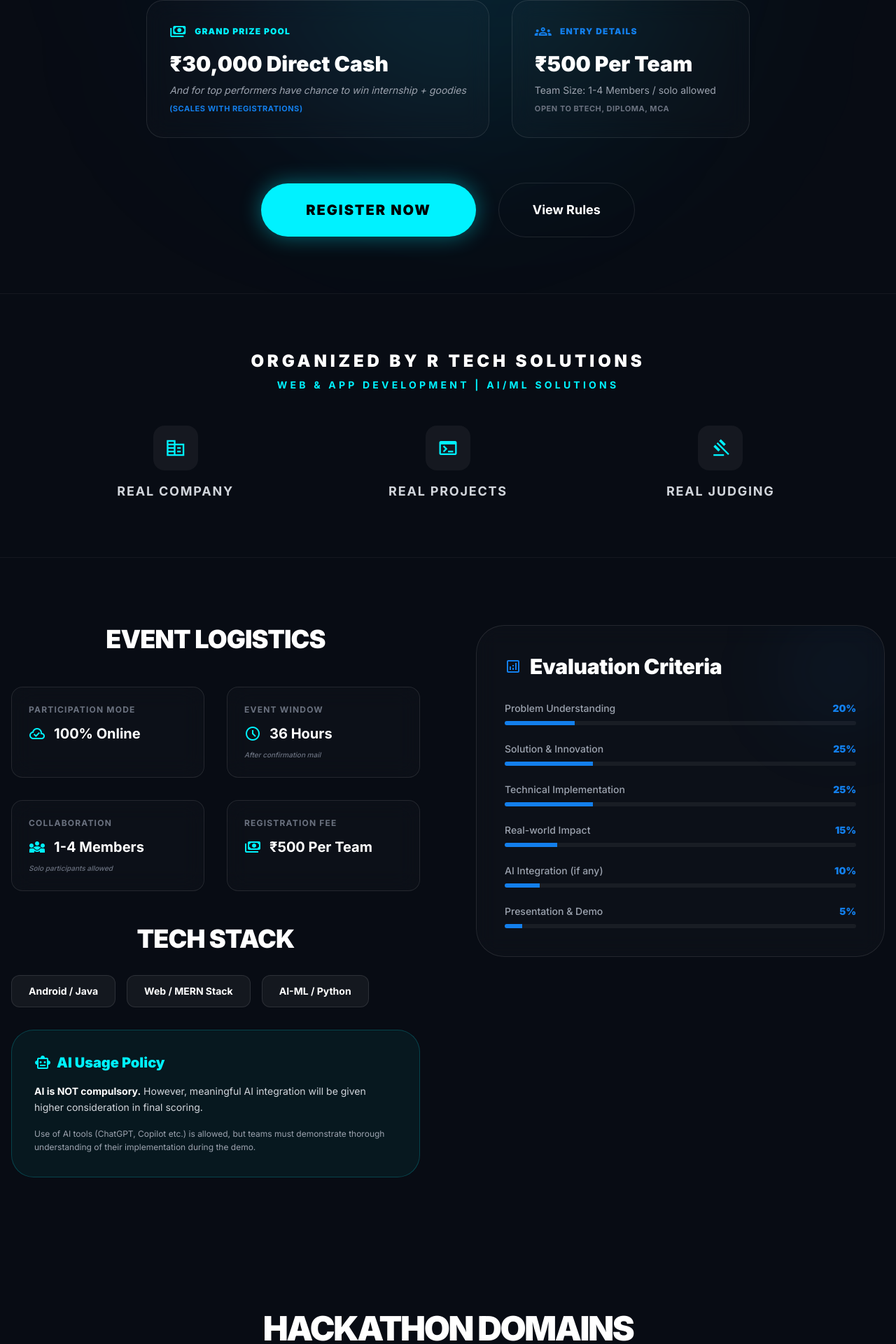
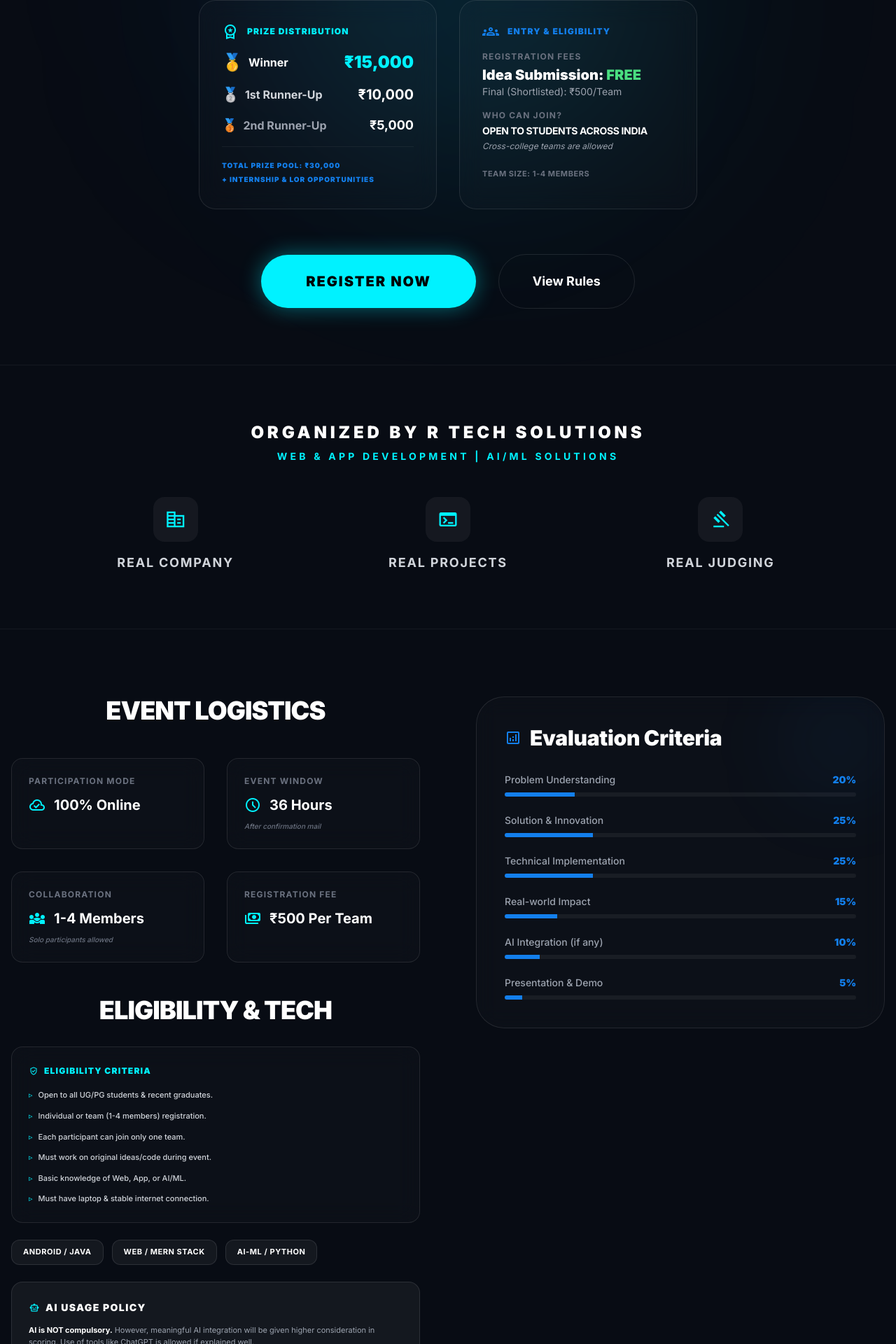
Before and after one commit to rushirakhe2027/New-R-TECH, a React (Vite) app: page /hackathons in a window 1280 px wide. Shown: the part 600-2520 px from the top of the page at 70% size. Built offline with nearby package versions, Linux system fonts and the light colour scheme.

Commit message:
update: add eligibility criteria and event timeline to hackathon landing page

```diff
--- a/src/pages/HackathonLanding.jsx
+++ b/src/pages/HackathonLanding.jsx
@@ -63,21 +63,57 @@ const HackathonLanding = () => {
               <div className="flex flex-wrap justify-center gap-8 mb-16">
                 <div className="glass-card p-8 rounded-3xl min-w-[340px] text-left border-neon-blue/20 hover:border-neon-blue/50 transition-all duration-500">
                   <div className="flex items-center gap-3 mb-4">
-                    <span className="material-symbols-outlined text-neon-blue">payments</span>
-                    <span className="text-neon-blue text-xs font-black uppercase tracking-widest">Grand Prize Pool</span>
+                    <span className="material-symbols-outlined text-neon-blue">workspace_premium</span>
+                    <span className="text-neon-blue text-xs font-black uppercase tracking-widest">Prize Distribution</span>
                   </div>
-                  <p className="text-3xl font-black text-white mb-2 leading-tight">₹30,000 Direct Cash</p>
-                  <p className="text-sm text-gray-400 mb-2 italic">And for top performers have chance to win internship + goodies</p>
-                  <p className="text-[11px] text-primary font-bold uppercase tracking-wider">(Scales with Registrations)</p>
+                  <div className="space-y-4">
+                    <div className="flex justify-between items-center">
+                      <div className="flex items-center gap-2">
+                        <span className="text-2xl">🥇</span>
+                        <span className="font-bold text-white">Winner</span>
+                      </div>
+                      <span className="text-2xl font-black text-neon-blue">₹15,000</span>
+                    </div>
+                    <div className="flex justify-between items-center">
+                      <div className="flex items-center gap-2">
+                        <span className="text-xl">🥈</span>
+                        <span className="text-gray-300 font-bold">1st Runner-Up</span>
+                      </div>
+                      <span className="text-xl font-bold text-white">₹10,000</span>
+                    </div>
+                    <div className="flex justify-between items-center">
+                      <div className="flex items-center gap-2">
+                        <span className="text-lg">🥉</span>
+                        <span className="text-gray-400 font-bold">2nd Runner-Up</span>
+                      </div>
+                      <span className="text-lg font-bold text-white">₹5,000</span>
+                    </div>
+                  </div>
+                  <div className="mt-4 pt-4 border-t border-white/5">
+                    <p className="text-[10px] text-primary font-black uppercase tracking-widest leading-loose">
+                      Total Prize Pool: ₹30,000 <br/>
+                      + Internship & LOR Opportunities
+                    </p>
+                  </div>
                 </div>
                 <div className="glass-card p-8 rounded-3xl min-w-[340px] text-left border-white/10 hover:border-white/20 transition-all duration-500">
                   <div className="flex items-center gap-3 mb-4">
                     <span className="material-symbols-outlined text-primary">groups</span>
-                    <span className="text-primary text-xs font-black uppercase tracking-widest">Entry Details</span>
+                    <span className="text-primary text-xs font-black uppercase tracking-widest">Entry & Eligibility</span>
                   </div>
-                  <p className="text-3xl font-black text-white mb-2 leading-tight">₹500 Per Team</p>
-                  <p className="text-sm text-gray-400 mb-2">Team Size: 1-4 Members / solo allowed</p>
-                  <p className="text-[11px] text-gray-500 font-bold uppercase tracking-wider">Open to BTech, Diploma, MCA</p>
+                  <div className="space-y-4 mb-6">
+                    <div>
+                      <p className="text-xs text-gray-500 font-bold uppercase tracking-widest mb-1">Registration Fees</p>
+                      <p className="text-xl font-black text-white">Idea Submission: <span className="text-green-400 uppercase">Free</span></p>
+                      <p className="text-sm text-gray-400">Final (Shortlisted): ₹500/Team</p>
+                    </div>
+                    <div>
+                      <p className="text-xs text-gray-500 font-bold uppercase tracking-widest mb-1">Who can join?</p>
+                      <p className="text-sm text-white font-bold uppercase tracking-tight">Open to Students across India</p>
+                      <p className="text-xs text-gray-400 mt-1 italic leading-tight">Cross-college teams are allowed</p>
+                    </div>
+                  </div>
+                  <p className="text-[11px] text-gray-500 font-bold uppercase tracking-wider">Team Size: 1-4 Members</p>
                 </div>
               </div>
               <div className="flex flex-col md:flex-row items-center justify-center gap-8">
@@ -157,23 +193,45 @@ const HackathonLanding = () => {
                   </div>
                 </div>
                 <div>
-                  <h2 className="text-4xl font-black mb-8 uppercase tracking-tight text-white">Tech Stack</h2>
-                  <div className="flex flex-wrap gap-4">
-                    <span className="bg-white/5 border border-white/10 px-6 py-3 rounded-xl font-bold text-sm">Android / Java</span>
-                    <span className="bg-white/5 border border-white/10 px-6 py-3 rounded-xl font-bold text-sm">Web / MERN Stack</span>
-                    <span className="bg-white/5 border border-white/10 px-6 py-3 rounded-xl font-bold text-sm">AI-ML / Python</span>
-                  </div>
-                  <div className="mt-8 p-8 bg-neon-blue/5 border border-neon-blue/20 rounded-[2rem]">
-                    <h3 className="font-black text-xl mb-4 flex items-center gap-2 text-neon-blue">
-                      <span className="material-symbols-outlined">smart_toy</span>
-                      AI Usage Policy
-                    </h3>
-                    <p className="text-gray-300 text-sm leading-relaxed mb-4">
-                      <strong className="text-white">AI is NOT compulsory.</strong> However, meaningful AI integration will be given higher consideration in final scoring.
-                    </p>
-                    <p className="text-gray-400 text-xs leading-relaxed">
-                      Use of AI tools (ChatGPT, Copilot etc.) is allowed, but teams must demonstrate thorough understanding of their implementation during the demo.
-                    </p>
+                  <h2 className="text-4xl font-black mb-8 uppercase tracking-tight text-white">Eligibility & Tech</h2>
+                  <div className="space-y-6">
+                    <div className="glass-card p-6 rounded-2xl border-neon-blue/20 bg-neon-blue/5">
+                      <h4 className="text-neon-blue text-xs font-black uppercase tracking-widest mb-4 flex items-center gap-2">
+                        <span className="material-symbols-outlined text-sm">verified_user</span>
+                        Eligibility Criteria
+                      </h4>
+                      <ul className="space-y-3">
+                        {[
+                          'Open to all UG/PG students & recent graduates.',
+                          'Individual or team (1-4 members) registration.',
+                          'Each participant can join only one team.',
+                          'Must work on original ideas/code during event.',
+                          'Basic knowledge of Web, App, or AI/ML.',
+                          'Must have laptop & stable internet connection.'
+                        ].map((rule, idx) => (
+                          <li key={idx} className="flex gap-2 items-start text-[11px] font-medium text-gray-300">
+                            <span className="text-neon-blue">▹</span>
+                            {rule}
+                          </li>
+                        ))}
+                      </ul>
+                    </div>
+
+                    <div className="flex flex-wrap gap-3">
+                      <span className="bg-white/5 border border-white/10 px-4 py-2 rounded-xl font-bold text-[11px] uppercase tracking-wider">Android / Java</span>
+                      <span className="bg-white/5 border border-white/10 px-4 py-2 rounded-xl font-bold text-[11px] uppercase tracking-wider">Web / MERN Stack</span>
+                      <span className="bg-white/5 border border-white/10 px-4 py-2 rounded-xl font-bold text-[11px] uppercase tracking-wider">AI-ML / Python</span>
+                    </div>
+
+                    <div className="p-6 bg-white/5 border border-white/10 rounded-2xl">
+                      <h3 className="font-black text-sm mb-3 flex items-center gap-2 text-white uppercase tracking-widest">
+                        <span className="material-symbols-outlined text-neon-blue text-base">smart_toy</span>
+                        AI Usage Policy
+                      </h3>
+                      <p className="text-gray-400 text-[11px] leading-relaxed">
+                        <strong className="text-white">AI is NOT compulsory.</strong> However, meaningful AI integration will be given higher consideration in scoring. Use of tools like ChatGPT is allowed if explained well.
+                      </p>
+                    </div>
                   </div>
                 </div>
               </div>
@@ -239,6 +297,70 @@ const HackathonLanding = () => {
                         <div className="h-full bg-primary w-[5%]"></div>
                       </div>
                     </div>
+                  </div>
+                </div>
+              </div>
+            </div>
+          </section>
+
+          <section className="py-24 px-4 bg-background-dark">
+            <div className="max-w-6xl mx-auto">
+              <div className="text-center mb-16">
+                <span className="text-neon-blue text-xs font-black uppercase tracking-[0.3em] mb-4 inline-block">Roadmap to Glory</span>
+                <h2 className="text-5xl font-black uppercase tracking-tighter text-white">Event Timeline 2026</h2>
+              </div>
+              <div className="grid grid-cols-1 md:grid-cols-2 lg:grid-cols-4 gap-4">
+                <div className="glass-card p-8 rounded-[2rem] border-white/5 hover:border-neon-blue/30 transition-all group">
+                  <div className="mb-6">
+                    <span className="text-neon-blue font-black text-sm uppercase tracking-widest block mb-2">Phase 01</span>
+                    <p className="text-xs text-gray-500 font-bold">1 Feb – 28 Feb</p>
+                  </div>
+                  <h4 className="text-xl font-black text-white mb-3 uppercase leading-tight">Idea Submission</h4>
+                  <p className="text-sm text-gray-400 leading-relaxed">Free entry for all students. Submit your vision using the provided templates.</p>
+                </div>
+                <div className="glass-card p-8 rounded-[2rem] border-white/5 hover:border-neon-blue/30 transition-all group">
+                  <div className="mb-6">
+                    <span className="text-primary font-black text-sm uppercase tracking-widest block mb-2">Phase 02</span>
+                    <p className="text-xs text-gray-500 font-bold">1 Mar – 7 Mar</p>
+                  </div>
+                  <h4 className="text-xl font-black text-white mb-3 uppercase leading-tight">Evaluation</h4>
+                  <p className="text-sm text-gray-400 leading-relaxed">Our panel reviews submissions. Shortlisted teams move to the final stage.</p>
+                </div>
+                <div className="glass-card p-8 rounded-[2rem] border-white/5 hover:border-neon-blue/30 transition-all group">
+                  <div className="mb-6">
+                    <span className="text-indigo-400 font-black text-sm uppercase tracking-widest block mb-2">Phase 03</span>
+                    <p className="text-xs text-gray-500 font-bold">8 Mar – 15 Mar</p>
+                  </div>
+                  <h4 className="text-xl font-black text-white mb-3 uppercase leading-tight">Final Reg</h4>
+                  <p className="text-sm text-gray-400 leading-relaxed">Shortlisted teams confirm participation with a ₹500 registration fee.</p>
+                </div>
+                <div className="glass-card p-8 rounded-[2rem] border-neon-blue/50 bg-neon-blue/5 shadow-[0_0_30px_rgba(0,242,255,0.05)] transition-all group">
+                  <div className="mb-6">
+                    <span className="text-white font-black text-sm uppercase tracking-widest block mb-2">Phase 04</span>
+                    <p className="text-xs text-gray-500 font-bold uppercase tracking-widest">End of March</p>
+                  </div>
+                  <h4 className="text-xl font-black text-neon-blue mb-3 uppercase leading-tight">Final Demos</h4>
+                  <p className="text-sm text-gray-300 leading-relaxed font-bold">Live presentations, project judging, and grand prize distribution.</p>
+                </div>
+              </div>
+
+              <div className="mt-16 grid grid-cols-1 md:grid-cols-2 gap-8">
+                <div className="glass-card p-10 rounded-[2.5rem] border-white/5 flex items-center gap-8 group hover:bg-white/5 transition-all">
+                  <div className="w-20 h-20 rounded-3xl bg-neon-blue/10 flex items-center justify-center shrink-0 group-hover:scale-110 transition-transform">
+                    <span className="material-symbols-outlined text-neon-blue text-4xl">emoji_events</span>
+                  </div>
+                  <div>
+                    <h4 className="text-2xl font-black text-white uppercase mb-2">Recognition</h4>
+                    <p className="text-gray-400 text-sm leading-relaxed">Certificates for <span className="text-white font-black italic underline decoration-neon-blue">ALL</span> final presenters. Special goodies for top teams.</p>
+                  </div>
+                </div>
+                <div className="glass-card p-10 rounded-[2.5rem] border-white/5 flex items-center gap-8 group hover:bg-white/5 transition-all">
+                  <div className="w-20 h-20 rounded-3xl bg-primary/10 flex items-center justify-center shrink-0 group-hover:scale-110 transition-transform">
+                    <span className="material-symbols-outlined text-primary text-4xl">trending_up</span>
+                  </div>
+                  <div>
+                    <h4 className="text-2xl font-black text-white uppercase mb-2">Growth</h4>
+                    <p className="text-gray-400 text-sm leading-relaxed">Top performers have high chance to get <span className="text-white font-black">LOR</span> and <span className="text-white font-black">Internship</span> opportunities.</p>
                   </div>
                 </div>
               </div>
@@ -378,24 +500,24 @@ const HackathonLanding = () => {
             <h2 className="text-5xl font-black text-center mb-16 uppercase tracking-tight text-white">Frequently Asked Questions</h2>
             <div className="space-y-4">
               <div className="glass-card p-8 rounded-3xl border-white/5 hover:border-white/10 transition-all">
-                <h4 className="text-xl font-black mb-3 text-white">Is the hackathon online?</h4>
-                <p className="text-gray-400 leading-relaxed font-medium">Yes, it's all online. You can build from anywhere and compete everywhere using our digital platform.</p>
+                <h4 className="text-xl font-black mb-3 text-white">How does the selection process work?</h4>
+                <p className="text-gray-400 leading-relaxed font-medium">The hackathon has two stages: First, submit your idea for <span className="text-white">FREE</span>. After evaluation, shortlisted teams will pay a nominal <span className="text-white">₹500 registration fee</span> to compete in the final round.</p>
               </div>
               <div className="glass-card p-8 rounded-3xl border-white/5 hover:border-white/10 transition-all">
-                <h4 className="text-xl font-black mb-3 text-white">What is the refund policy?</h4>
-                <p className="text-gray-400 leading-relaxed font-medium">The registration fee is refundable only if the event is cancelled by the organization.</p>
+                <h4 className="text-xl font-black mb-3 text-white">Is the hackathon online?</h4>
+                <p className="text-gray-400 leading-relaxed font-medium">Yes, the entire event—from idea submission to final presentations—is 100% online. You can participate from anywhere in India.</p>
               </div>
               <div className="glass-card p-8 rounded-3xl border-white/5 hover:border-white/10 transition-all">
                 <h4 className="text-xl font-black mb-3 text-white">Who can participate?</h4>
-                <p className="text-gray-400 leading-relaxed font-medium">Beginners from Diploma, BTech, MCA, and other related tech backgrounds can participate. We welcome all passionate builders.</p>
+                <p className="text-gray-400 leading-relaxed font-medium">The event is open to students across India. We welcome participants from diploma, undergraduate (BTech/BCA), and postgraduate (MCA/MTech) backgrounds. Cross-college teams are encouraged!</p>
               </div>
               <div className="glass-card p-8 rounded-3xl border-white/5 hover:border-white/10 transition-all">
                 <h4 className="text-xl font-black mb-3 text-white">Are AI tools allowed?</h4>
-                <p className="text-gray-400 leading-relaxed font-medium">Yes, AI tools are allowed. We encourage the use of ChatGPT, Copilot, etc., as long as you can explain your work.</p>
+                <p className="text-gray-400 leading-relaxed font-medium">Absolutely. We encourage the use of AI tools (ChatGPT, GitHub Copilot, etc.) to enhance your productivity, as long as you can explain the core logic of your implementation.</p>
               </div>
               <div className="glass-card p-8 rounded-3xl border-white/5 hover:border-white/10 transition-all">
                 <h4 className="text-xl font-black mb-3 text-white">Will I get a certificate?</h4>
-                <p className="text-gray-400 leading-relaxed font-medium">Yes, participation certificates will be provided for all participants who successfully submit their projects.</p>
+                <p className="text-gray-400 leading-relaxed font-medium">Yes, all teams that reach the final presentation stage will receive an official participation certificate. Top performers will also receive goodies and internship opportunities.</p>
               </div>
             </div>
           </section>
```
